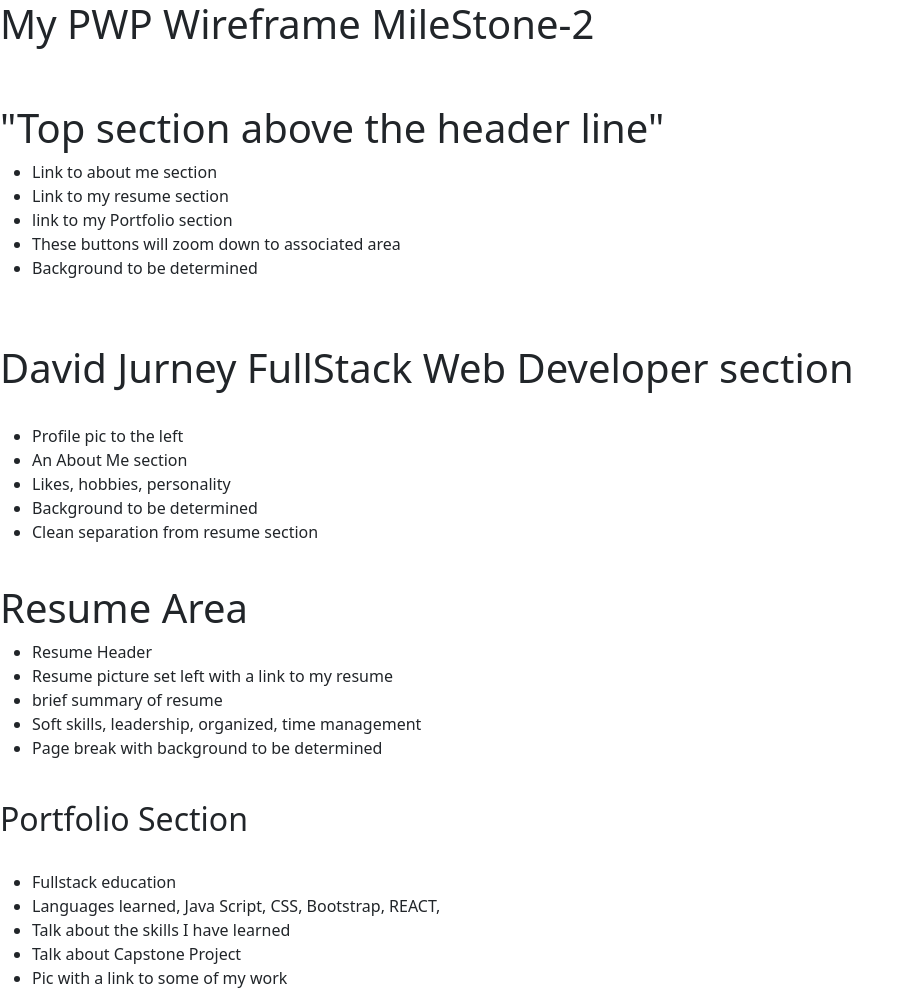
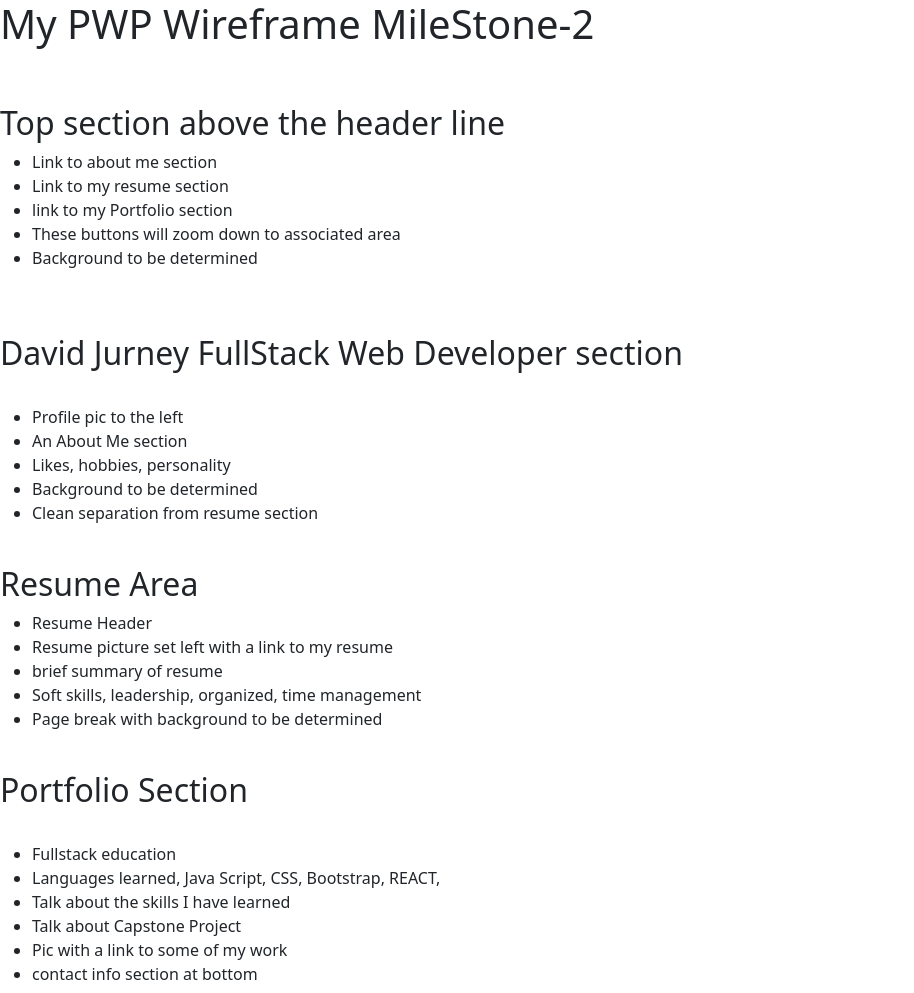
Before and after one commit to djjurney/pwp, a plain HTML site: page mileStone-2.html in a window 1280 px wide. Shown: the whole page, without its empty margins (0-914 px from the left). Drawn offline with nearby package versions, Linux system fonts and the light colour scheme.

Commit message:
Contact section added

```diff
--- a/mileStone-2.html
+++ b/mileStone-2.html
@@ -3,14 +3,14 @@
 <head>
     <meta charset="utf-8">
     <meta name="viewport" content="width=device-width, initial-scale=1">
-    <title>Bootstrap demo</title>
+    <title>MileStone-2</title>
     <link href="https://cdn.jsdelivr.net/npm/bootstrap@5.2.0/dist/css/bootstrap.min.css" rel="stylesheet" integrity="sha384-gH2yIJqKdNHPEq0n4Mqa/HGKIhSkIHeL5AyhkYV8i59U5AR6csBvApHHNl/vI1Bx" crossorigin="anonymous">
 </head>
 <body>
 <h1>My PWP Wireframe MileStone-2</h1>
 <br>
 <br>
-<h1>"Top section above the header line"</h1>
+<h2>Top section above the header line</h2>
 
 <ul>
     <li>Link to about me section</li>
@@ -21,7 +21,7 @@
 </ul>
 <br>
 <br>
-<h1>David Jurney FullStack Web Developer section</h1>
+<h2>David Jurney FullStack Web Developer section</h2>
 <br>
 <ul>
     <li>Profile pic to the left</li>
@@ -31,7 +31,7 @@
     <li>Clean separation from resume section</li>
 </ul>
 <br>
-<h1>Resume Area</h1>
+<h2>Resume Area</h2>
 <ul>
     <li>Resume Header</li>
     <li>Resume picture set left with a link to my resume</li>
@@ -48,6 +48,7 @@
     <li>Talk about the skills I have learned</li>
     <li>Talk about Capstone Project</li>
     <li>Pic with a link to some of my work</li>
+    <li>contact info section at bottom</li>
 </ul>
 
 
```
